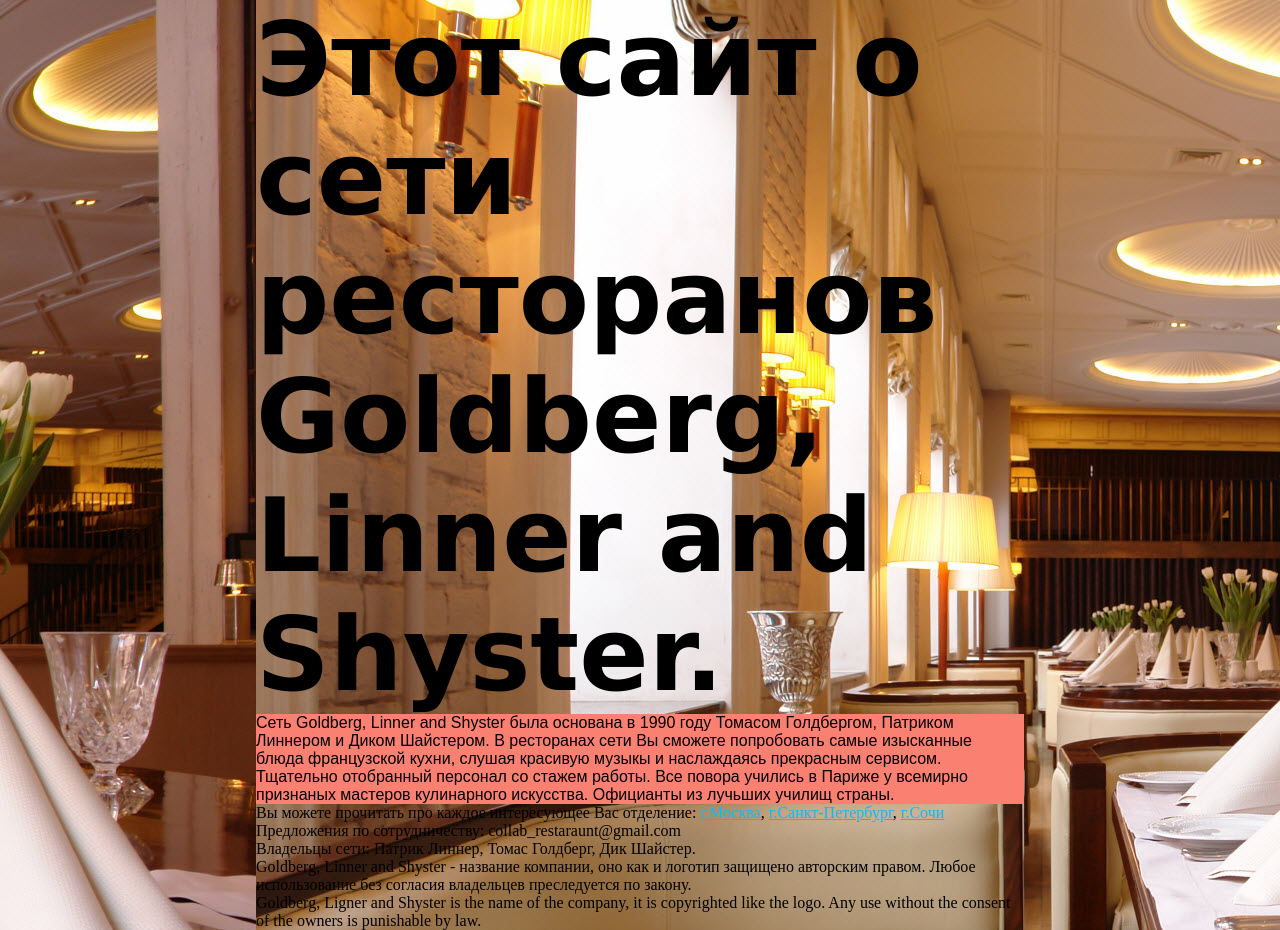
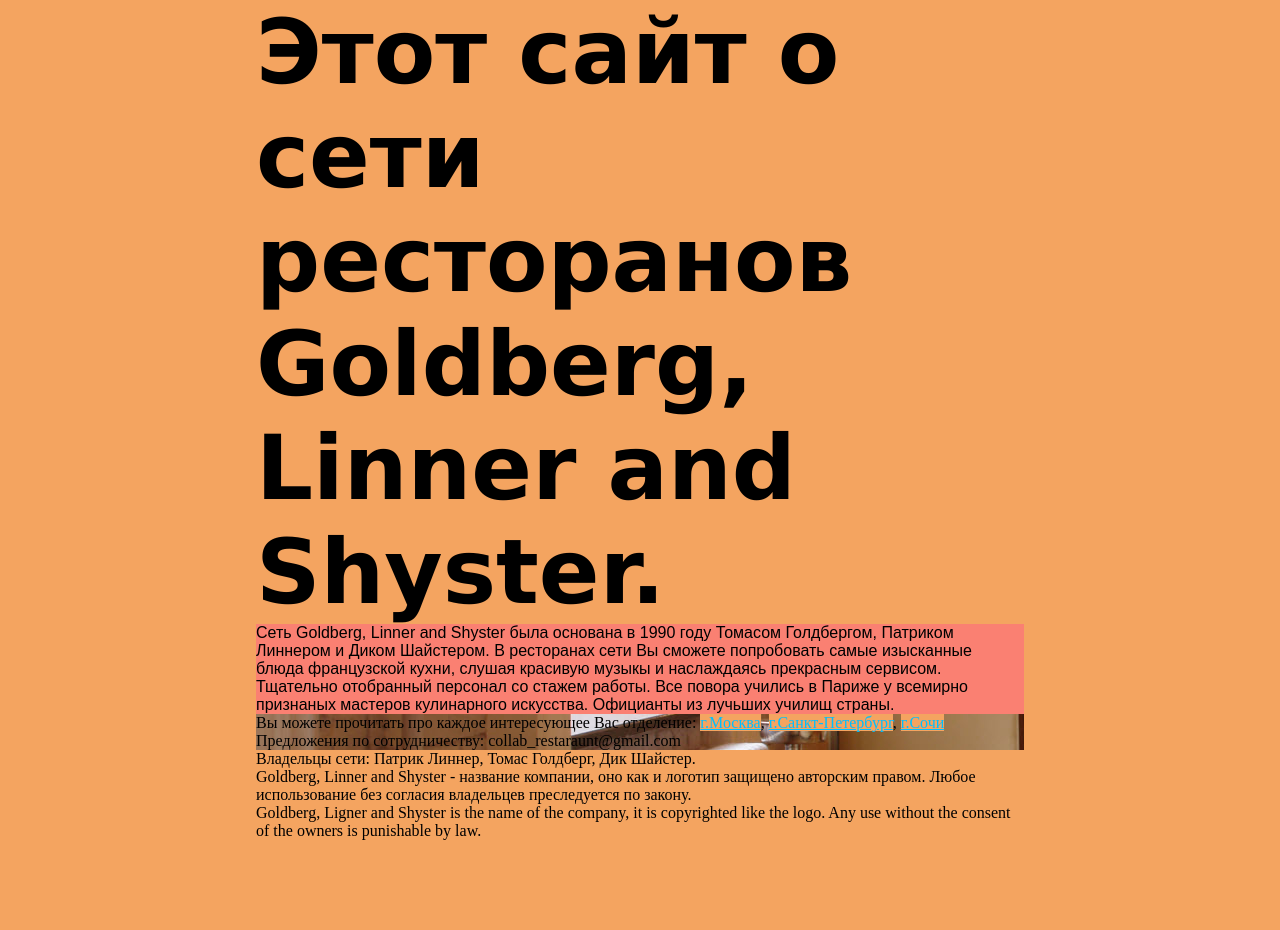
Before and after one commit to dimgrab/Site, a plain HTML site: page index.html in a window 1280 px wide. After the commit the page ends 840 px from the top, so only its background shows below. Drawn offline with Linux system fonts and the light colour scheme.

Commit message:
Update style.css

```diff
--- a/style.css
+++ b/style.css
@@ -1,10 +1,12 @@
 body {
     background: url("background.jpg");
+    font-size: 5.5vm
 }
 
 * {
     width: 60vw;
     margin: auto;
+    background: #F4A460;
 }
 
 a {
@@ -13,13 +15,13 @@ a {
 
 h1 {
    font-family: verdana;
-   font-size: 8vw;
+   font-size: 7vw;
 }
 
 p {
   font-family: new york, sans-serif;
   font-color: #808080;
-  font-size: 5vm;
+  font-size: 6vm;
   background: #FA8072;
 }
 
```
